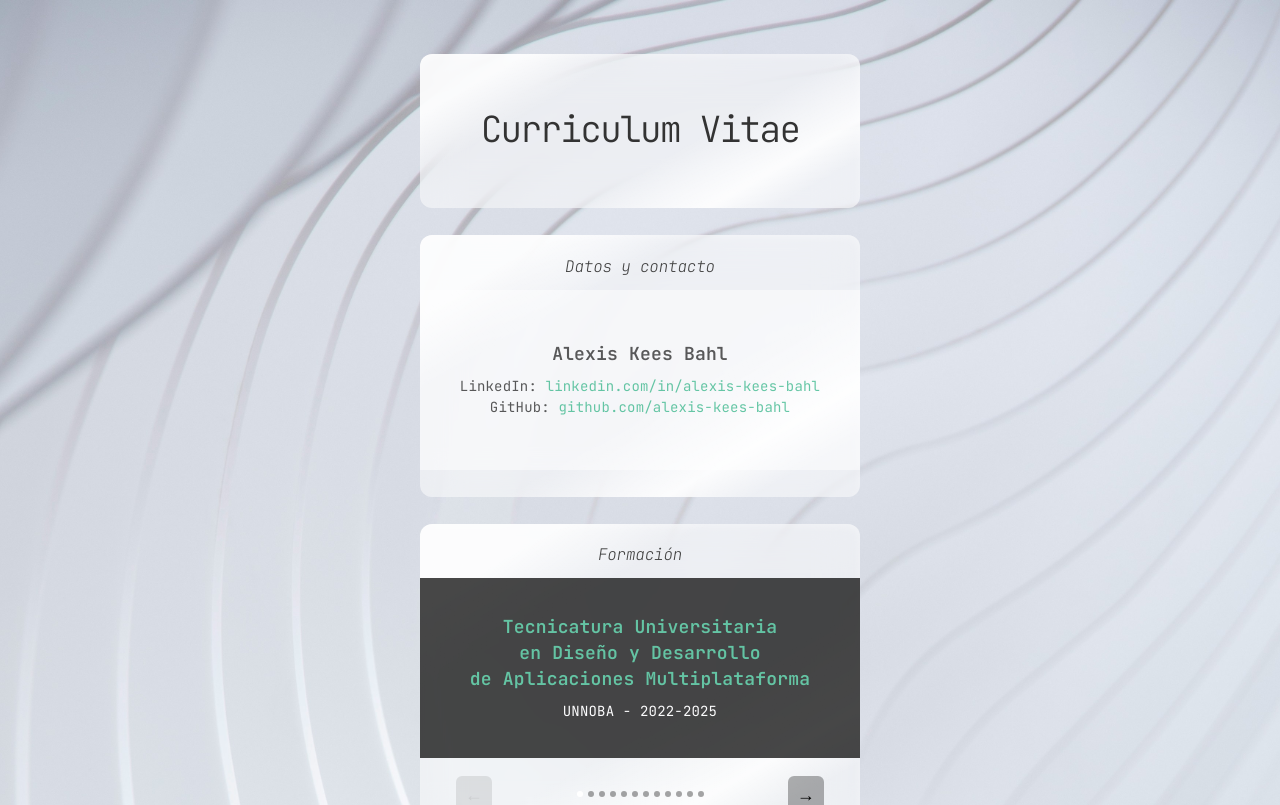
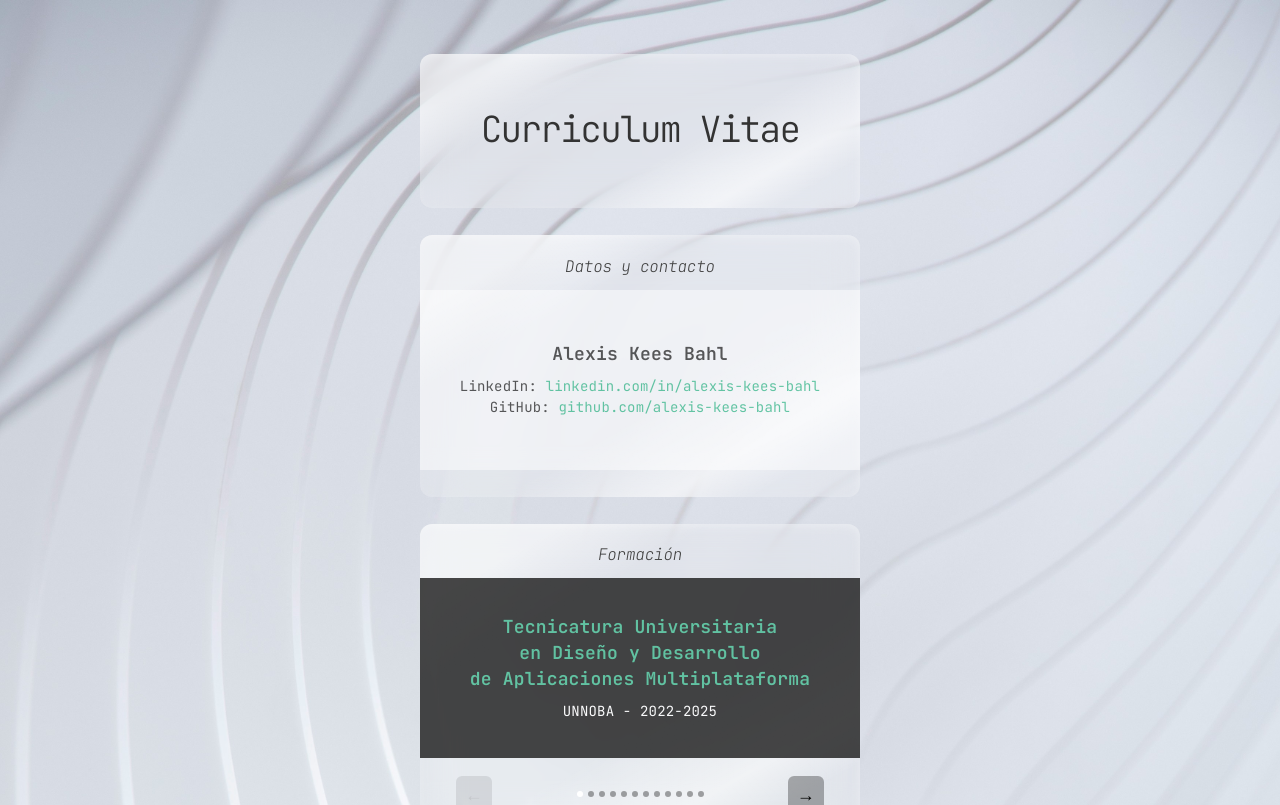
Before and after one commit to alexis-kees-bahl/alexis-kees-bahl.github.io, a React (Vite) app: page / in a window 1280 px wide. Shown: the top 805 px of the page. Built offline with nearby package versions, Linux system fonts and the light colour scheme.

Commit message:
Actualizar App.css

```diff
--- a/src/App.css
+++ b/src/App.css
@@ -62,16 +62,17 @@ a:hover{
 .card {
   background: linear-gradient(
     150deg,
-    rgba(255, 255, 255, 0.9) 0% 15%,
-    rgba(255, 255, 255, 0.5) 30% 60%,
-    rgba(255, 255, 255, 0.9) 78% 78.5%,
-    rgba(255, 255, 255, 0.5) 88% 100%
+    rgba(255, 255, 255, 0.6) 0% 15%,
+    rgba(255, 255, 255, 0.2) 30% 60%,
+    rgba(255, 255, 255, 0.6) 78% 78.5%,
+    rgba(255, 255, 255, 0.2) 88% 100%
   );
   backdrop-filter: blur(20px);
   -webkit-backdrop-filter: blur(20px);
   box-shadow: inset -2px 4px 8px -2px rgba(255, 255, 255, 0.3);
   border-radius: 12px;
   overflow: hidden;
+transform: translateZ(0);
   position: relative;
   transition:
     box-shadow 0.2s,
```
